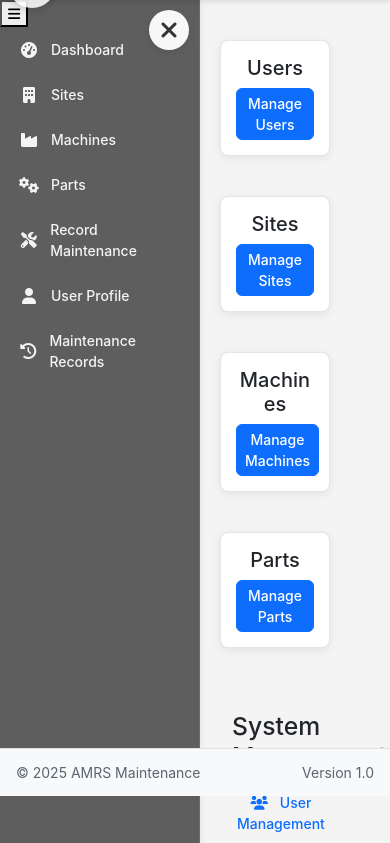
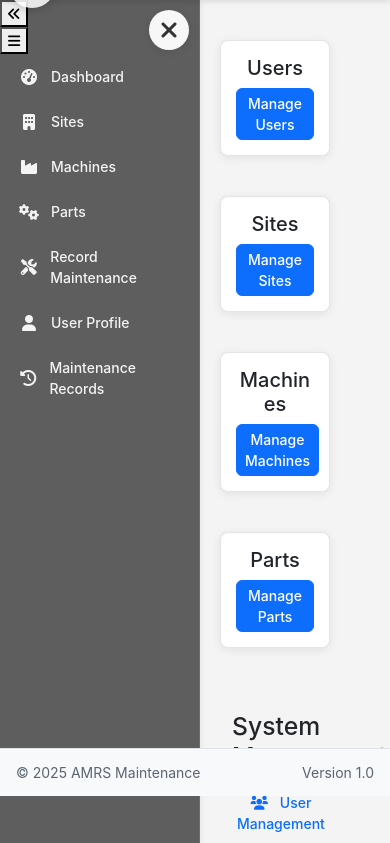
Before and after one commit to drizzydom/AMRS-Preventative-Maintenance, a Python web app: template templates/admin.html in a window 390 px wide. Shown: the part 48-891 px from the top of the page. Run offline with Jinja, Linux system fonts and the light colour scheme; the template is opened without the code that fills it, so the values that code supplies are empty.

Commit message:
refactor: Enhance sidebar functionality with collapse/expand button for desktop and improved mobile toggle behavior

```diff
--- a/templates/base.html
+++ b/templates/base.html
@@ -394,13 +394,18 @@
             <div class="col-md-auto px-0 sidebar-container">
                 <div class="sidebar">
                     <ul class="sidebar-nav">
-                        <!-- Add hamburger toggle button as first item in the sidebar with proper padding and positioning -->
-                        <li class="sidebar-nav-item sidebar-toggle-item">
+                        <!-- Add collapse/expand button for desktop (always visible) -->
+                        <li class="sidebar-nav-item sidebar-toggle-item d-none d-lg-block">
+                            <button class="sidebar-toggle-btn" onclick="toggleSidebarCollapse()" aria-label="Collapse Sidebar">
+                                <i class="fas fa-angle-double-left"></i>
+                            </button>
+                        </li>
+                        <!-- Mobile hamburger/close remains as-is -->
+                        <li class="sidebar-nav-item sidebar-toggle-item d-lg-none">
                             <button class="sidebar-toggle-btn" onclick="toggleSidebar()" aria-label="Toggle Sidebar">
                                 <i class="fas fa-bars"></i>
                             </button>
-                            <!-- Mobile close button -->
-                            <button class="sidebar-close-btn d-lg-none" onclick="toggleSidebar()" aria-label="Close Sidebar" tabindex="0">
+                            <button class="sidebar-close-btn" onclick="toggleSidebar()" aria-label="Close Sidebar" tabindex="0">
                                 <i class="fas fa-times"></i>
                             </button>
                         </li>
```
Also changed, not shown: static/js/app.js (+31 -6 lines).
